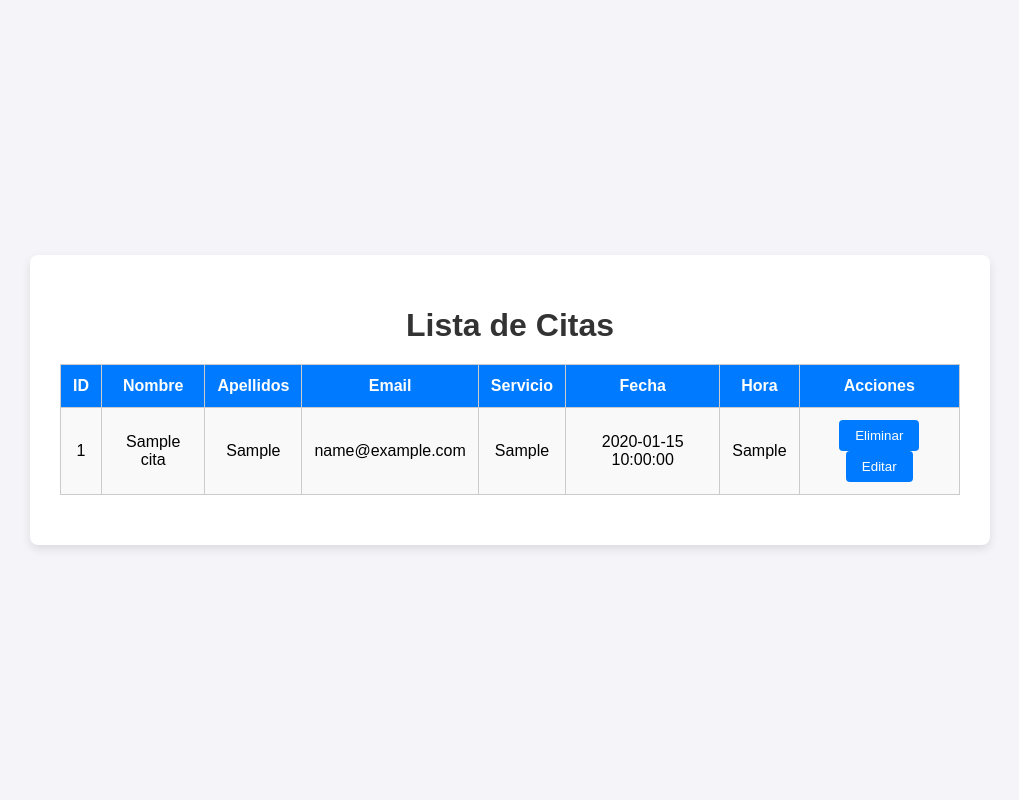
After one commit to solennyD/SDmakeup, a PHP site: page /verCitas.php in a window 1280 px wide. The commit adds this page. Shown: the whole page, without its empty margins (130-1149 px from the left). Run offline with PHP 8.4, Linux system fonts and the light colour scheme; tables that the repository leaves empty or names only in its code hold one stand-in row (values such as "Sample post").

Commit message:
modificaciones codigo

```diff
--- /dev/null
+++ b/verCitas.php
@@ -0,0 +1,152 @@
+<?php
+// Datos de conexión a la base de datos
+$servidor = "localhost";
+$usuario = "root";
+$clave = "";
+$baseDatos = "sdmakeup";
+
+// Establecer conexión
+$enlace = mysqli_connect($servidor, $usuario, $clave, $baseDatos);
+
+if (!$enlace) {
+    die("Error de conexión: " . mysqli_connect_error());
+}
+
+// Función para eliminar cita
+if (isset($_GET['eliminar'])) {
+    $idCita = $_GET['eliminar'];
+    $eliminarCita = "DELETE FROM citas WHERE id = $idCita";
+    if (mysqli_query($enlace, $eliminarCita)) {
+        echo "<p class='success-message'>Cita eliminada correctamente.</p>";
+    } else {
+        echo "<p class='error-message'>Error al eliminar la cita.</p>";
+    }
+}
+
+// Obtener todas las citas
+$query = "SELECT * FROM citas";
+$resultado = mysqli_query($enlace, $query);
+?>
+
+<!DOCTYPE html>
+<html lang="es">
+<head>
+    <meta charset="UTF-8">
+    <meta name="viewport" content="width=device-width, initial-scale=1.0">
+    <title>Ver Citas - Estética</title>
+    <style>
+        body {
+            font-family: Arial, sans-serif;
+            background-color: #f4f4f9;
+            margin: 0;
+            padding: 0;
+            display: flex;
+            justify-content: center;
+            align-items: center;
+            height: 100vh;
+        }
+
+        .container {
+            width: 90%;
+            max-width: 900px;
+            background-color: #fff;
+            padding: 30px;
+            box-shadow: 0 4px 10px rgba(0, 0, 0, 0.1);
+            border-radius: 8px;
+        }
+
+        h1 {
+            text-align: center;
+            color: #333;
+            margin-bottom: 20px;
+        }
+
+        table {
+            width: 100%;
+            border-collapse: collapse;
+            margin: 20px 0;
+        }
+
+        table, th, td {
+            border: 1px solid #ccc;
+        }
+
+        th, td {
+            padding: 12px;
+            text-align: center;
+        }
+
+        th {
+            background-color: #007bff;
+            color: white;
+        }
+
+        tr:nth-child(even) {
+            background-color: #f9f9f9;
+        }
+
+        tr:hover {
+            background-color: #e2e2e2;
+        }
+
+        button {
+            background-color: #007bff;
+            color: white;
+            padding: 8px 16px;
+            border: none;
+            border-radius: 4px;
+            cursor: pointer;
+        }
+
+        button:hover {
+            background-color: #0056b3;
+        }
+
+        .success-message, .error-message {
+            text-align: center;
+            margin-top: 20px;
+        }
+
+        .success-message {
+            color: green;
+        }
+
+        .error-message {
+            color: red;
+        }
+    </style>
+</head>
+<body>
+    <div class="container">
+        <h1>Lista de Citas</h1>
+
+        <!-- Mostrar las citas -->
+        <?php
+        // Ver las citas almacenadas en la base de datos
+        if (mysqli_num_rows($resultado) > 0) {
+            echo "<table>";
+            echo "<tr><th>ID</th><th>Nombre</th><th>Apellidos</th><th>Email</th><th>Servicio</th><th>Fecha</th><th>Hora</th><th>Acciones</th></tr>";
+            while ($row = mysqli_fetch_assoc($resultado)) {
+                echo "<tr>";
+                echo "<td>" . $row['id'] . "</td>";
+                echo "<td>" . $row['nombre'] . "</td>";
+                echo "<td>" . $row['apellidos'] . "</td>";
+                echo "<td>" . $row['email'] . "</td>";
+                echo "<td>" . $row['servicios'] . "</td>";
+                echo "<td>" . $row['fecha'] . "</td>";
+                echo "<td>" . $row['hora'] . "</td>";
+                echo "<td><a href='verCitas.php?eliminar=" . $row['id'] . "'><button>Eliminar</button></a>
+                          <a href='editarCita.php?id=" . $row['id'] . "'><button>Editar</button></a></td>";
+                echo "</tr>";
+            }
+            echo "</table>";
+        } else {
+            echo "<p>No hay citas registradas.</p>";
+        }
+
+        // Cerrar la conexión
+        mysqli_close($enlace);
+        ?>
+    </div>
+</body>
+</html>
```
Also changed, not shown: reservaciones.php (+10 -10 lines).
